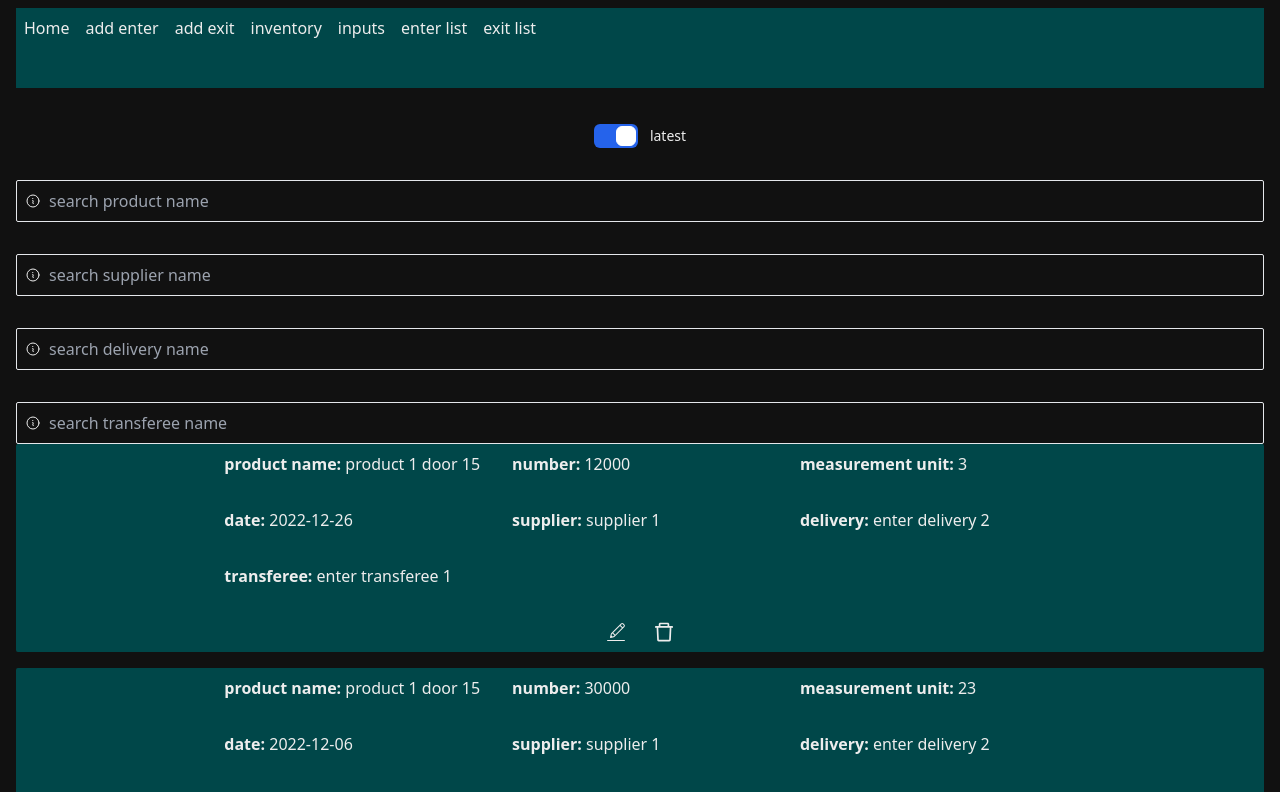
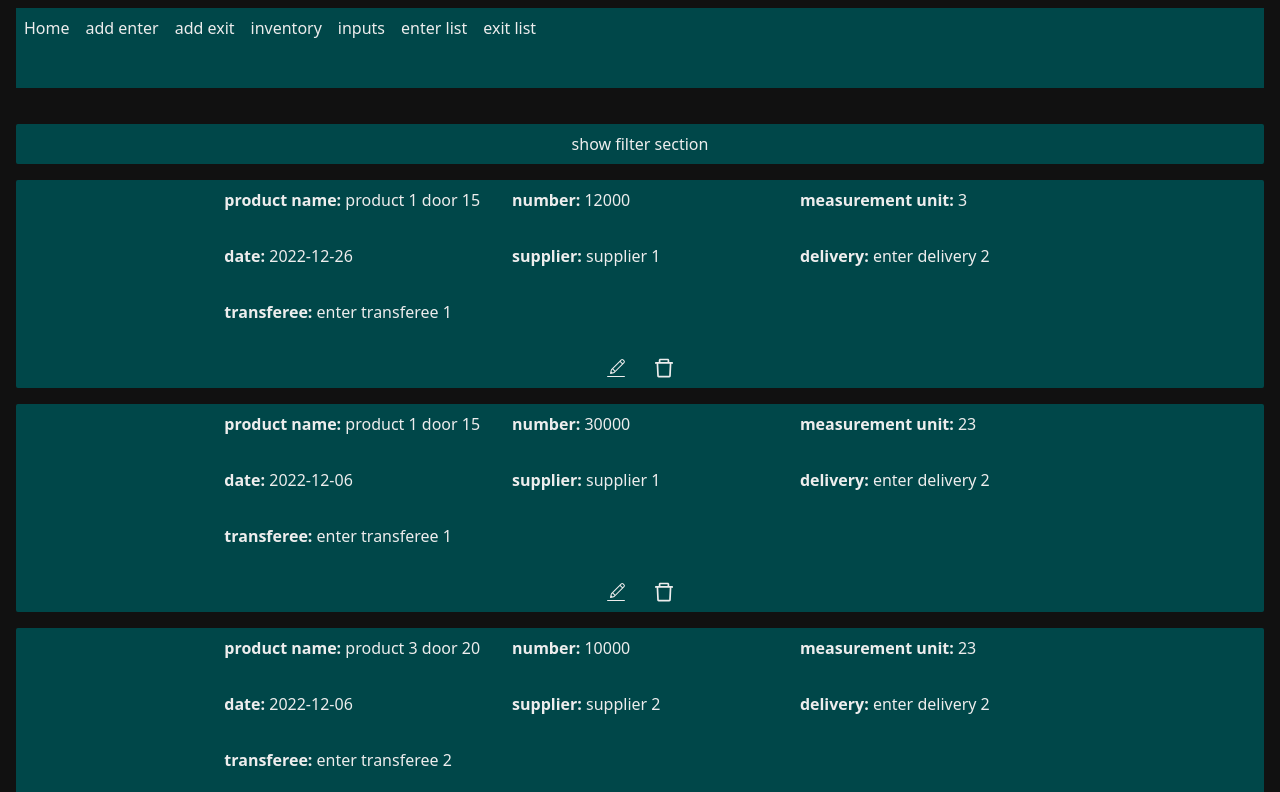
Before and after one commit to Arman-Abbasian/inventory_app_with_react_router_dom_persianVersion, a React (Create React App) app: page /EnterList in a window 1280 px wide. Shown: the top 792 px of the page. Built offline with nearby package versions, Linux system fonts and the light colour scheme; data requests are answered from the project's data file; the HTML template or start-up script is replaced by a standard one.

Commit message:
make some changes on FilterEnter component

```diff
--- a/src/components/FilterEnters.jsx
+++ b/src/components/FilterEnters.jsx
@@ -6,6 +6,7 @@ import {HiOutlineInformationCircle } from "react-icons/hi2";
 const FilterEnters = ({filters,changeHandler,toggleChangeHandler}) => {
 
     const [options,setOptions]=useState({productNames:null,supplier:null,enterDelivery:null,enterTransferee:null});
+    const [showFilterSection,setShowFilterSection]=useState(false);
     //make productNames options
    if(!options.productNames){
         axios.get(`http://localhost:4000/overall?category=productName`)
@@ -55,17 +56,10 @@ const FilterEnters = ({filters,changeHandler,toggleChangeHandler}) => {
         .catch(err=>toast.error(err.message))
      }
     return (
-        <div className="flex flex-col gap-8 justify-center items-center w-full relative">
+        <>
+        <button className="w-full p-2 rounded-sm bg-primary_green mb-4" onClick={()=>setShowFilterSection(! showFilterSection)}>{showFilterSection ?'hide filter section':'show filter section'}</button>
             {options.productNames && options.supplier && options.enterDelivery && options.enterTransferee &&
-             <>
-            {/* ascending or descending base on date */}
-            <label className="inline-flex relative items-center cursor-pointer">
-                <input type="checkbox" value="" className="sr-only peer" name="latest" checked={filters.latest} onChange={(e)=>toggleChangeHandler(e)} />
-                <div className="w-11 h-6 bg-gray-200 peer-focus:outline-none
-                  rounded-md peer  peer-checked:after:translate-x-full peer-checked:after:border-white after:content-[''] after:absolute after:top-[2px] after:left-[2px]
-                   after:bg-white after:border-gray-300 after:border after:rounded-md after:h-5 after:w-5  after:transition-all  peer-checked:bg-blue-600"></div>
-                <span className="ml-3 text-sm font-medium text-primary-white">{filters.latest ? 'latest':'earliest'}</span>
-            </label>
+            <div className={`sm:grid-cols-2 gap-8  w-full relative ${showFilterSection ?'grid':'hidden'}`}>
             {/* make product name options */}
                     <>
                         <div className="border rounded-sm focus:border-2 flex items-center w-full p-2 gap-2" >
@@ -117,10 +111,22 @@ const FilterEnters = ({filters,changeHandler,toggleChangeHandler}) => {
                         })}
                     </datalist>
                 </>
+                {/* ascending or descending based on date */}
+                <div className="w-full">
+                    <label className="inline-flex relative items-center cursor-pointer">
+                        <input type="checkbox" value="" className="sr-only peer" name="latest" checked={filters.latest} onChange={(e)=>toggleChangeHandler(e)} />
+                        <div className="w-11 h-6 bg-gray-200 peer-focus:outline-none
+                        rounded-md peer  peer-checked:after:translate-x-full peer-checked:after:border-white after:content-[''] after:absolute after:top-[2px] after:left-[2px]
+                        after:bg-white after:border-gray-300 after:border after:rounded-md after:h-5 after:w-5  after:transition-all  peer-checked:bg-blue-600"></div>
+                        <span className="ml-3 text-sm font-medium text-primary-white">{filters.latest ? 'latest':'earliest'}</span>
+                    </label>
+                </div>
+            </div>
+
+                }
             </>
-                }
 
-    </div>
+
 
      );
 }
```
Lines whose indentation alone changed are shown as unchanged.
